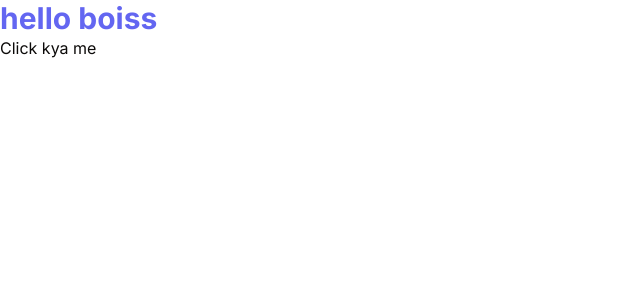
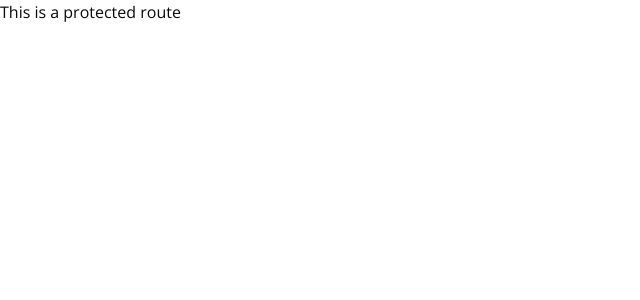
Before and after one commit to div-dev/discord-clone, a Next.js app: page / in a window 1280 px wide. Shown: the top 300 px of the page, without its empty margins (0-640 px from the left). Built offline with nearby package versions, Linux system fonts and the light colour scheme.

Commit message:
added new folder routes

```diff
--- /dev/null
+++ b/app/(auth)/(routes)/login/page.tsx
@@ -0,0 +1,9 @@
+const TestPage = () => {
+    return (
+        <div>
+            yolo
+        </div>
+     );
+}
+
+export default TestPage;
--- /dev/null
+++ b/app/(auth)/(routes)/register/page.tsx
@@ -0,0 +1,7 @@
+const RegisterPage = () => {
+    return (
+    <div>register</div>
+        );
+}
+
+export default RegisterPage;
--- /dev/null
+++ b/app/(auth)/layout.tsx
@@ -0,0 +1,9 @@
+const AuthLayout = ({ children} : { children : React.ReactNode }) =>{
+    return (
+        <div className="bg-red-500 h-full">
+            {children}
+        </div>
+     );
+}
+
+export default AuthLayout;{}
--- /dev/null
+++ b/app/(main)/(routes)/page.tsx
@@ -0,0 +1,7 @@
+export default function Home() {
+  return (
+    <div >
+   This is a protected route
+    </div>
+  )
+}
--- a/app/layout.tsx
+++ b/app/layout.tsx
@@ -1,11 +1,11 @@
 import type { Metadata } from 'next'
-import { Inter } from 'next/font/google'
+import { Open_Sans } from 'next/font/google'
 import './globals.css'
 
-const inter = Inter({ subsets: ['latin'] })
+const font = Open_Sans({ subsets: ['latin'] })
 
 export const metadata: Metadata = {
-  title: 'Create Next App',
+  title: 'Discord But Better',
   description: 'Generated by create next app',
 }
 
@@ -16,7 +16,7 @@
 }) {
   return (
     <html lang="en">
-      <body className={inter.className}>{children}</body>
+      <body className={font.className}>{children}</body>
     </html>
   )
 }
--- a/app/page.tsx
+++ /dev/null
@@ -1,14 +0,0 @@
-import Image from 'next/image'
-
-export default function Home() {
-  return (
-    <div >
-   <p className="text-3xl font-bold text-indigo-500">
-    hello boiss
-    </p>
-    <button variant= "ghost" >
-      Click  kya me
-    </button>
-    </div>
-  )
-}
--- /dev/null
+++ b/app/test/page.tsx
@@ -0,0 +1,9 @@
+const TestPage = () => {
+    return (
+        <div>
+            Test Page!!!
+        </div>
+     );
+}
+
+export default TestPage;
```
Also changed, not shown: components/ui/Button.tsx (renamed from components/ui/button.tsx).
